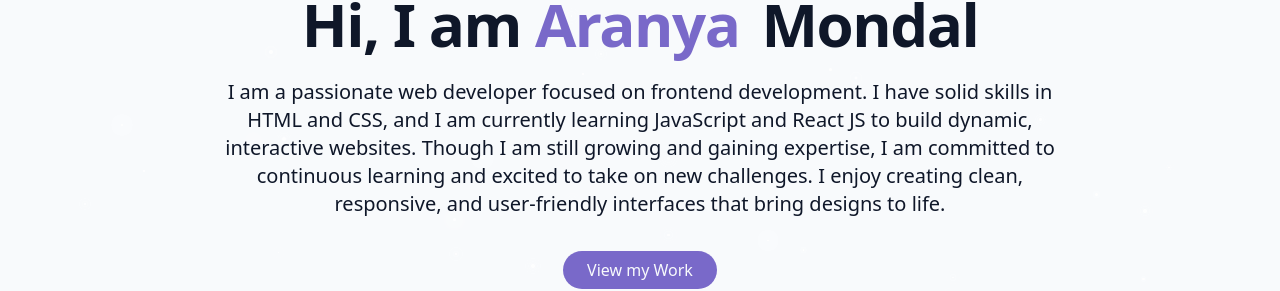
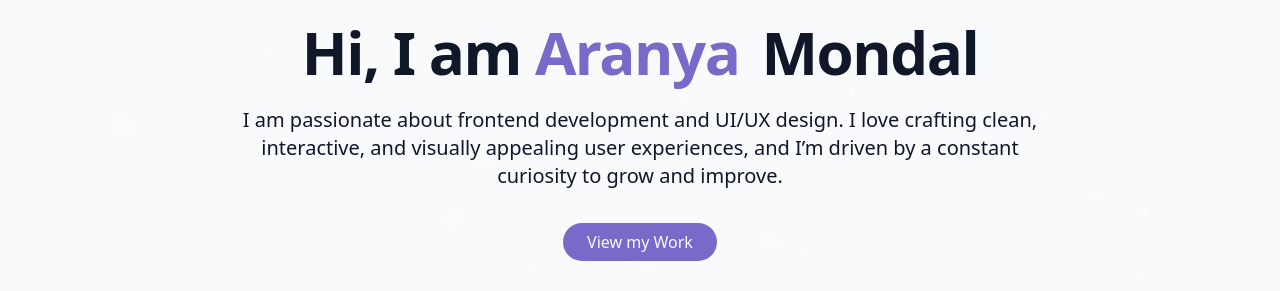
Before and after one commit to VeilSide2004/My-Portfolio, a React (Vite) app: page / in a window 1280 px wide. Shown: the part 262-553 px from the top of the page. Built offline with nearby package versions, Linux system fonts and the light colour scheme.

Commit message:
Update Hero.jsx

```diff
--- a/src/components/Hero.jsx
+++ b/src/components/Hero.jsx
@@ -12,7 +12,7 @@ const Hero = () => {
                         <span className="text-gradient ml-2 opacity-0 animate-fade-in-delay-2">Mondal</span>
                     </h1>
                     <p className="text-lg md:text-xl text-muted-foreground max-2-2xl mx-auto opacity-0 animate-fade-in-delay-3">
-                        I am a passionate web developer focused on frontend development. I have solid skills in HTML and CSS, and I am currently learning JavaScript and React JS to build dynamic, interactive websites. Though I am still growing and gaining expertise, I am committed to continuous learning and excited to take on new challenges. I enjoy creating clean, responsive, and user-friendly interfaces that bring designs to life.
+                        I am passionate about frontend development and UI/UX design. I love crafting clean, interactive, and visually appealing user experiences, and I’m driven by a constant curiosity to grow and improve.
                     </p>
 
                     <div className="pt-4 opacity-0 animate-fade-in-delay-4">
```
